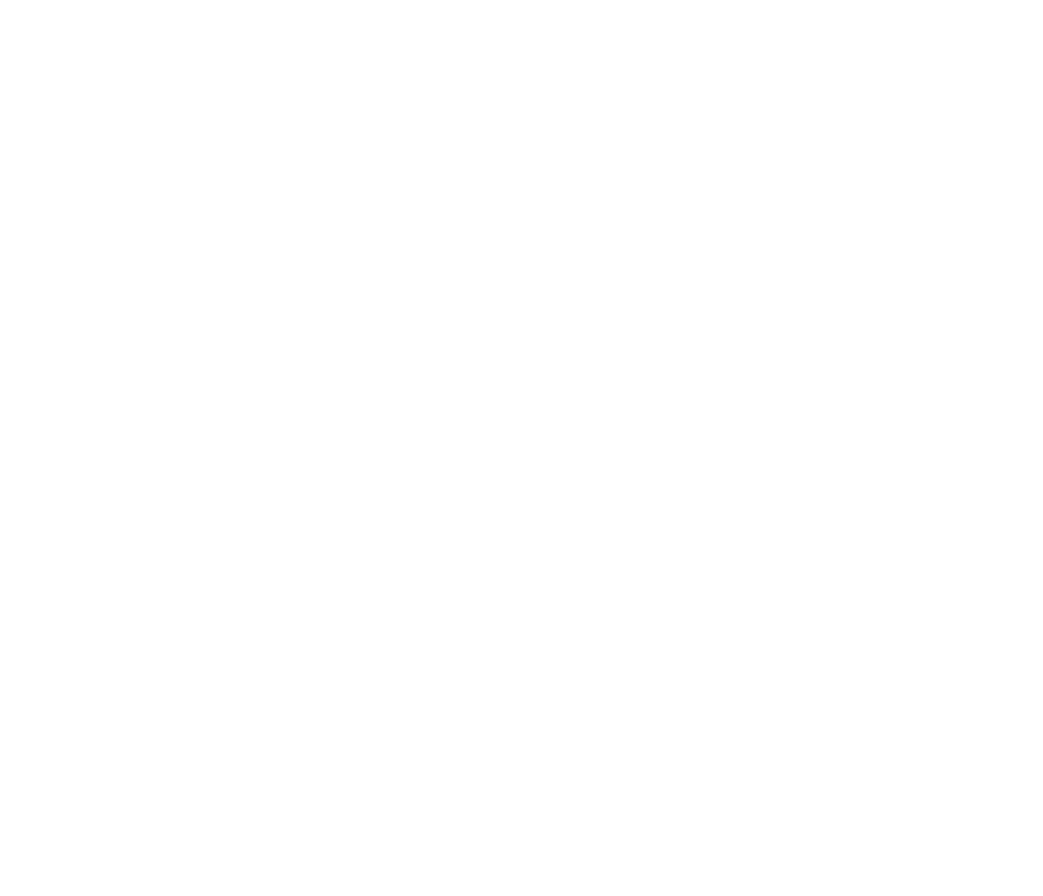
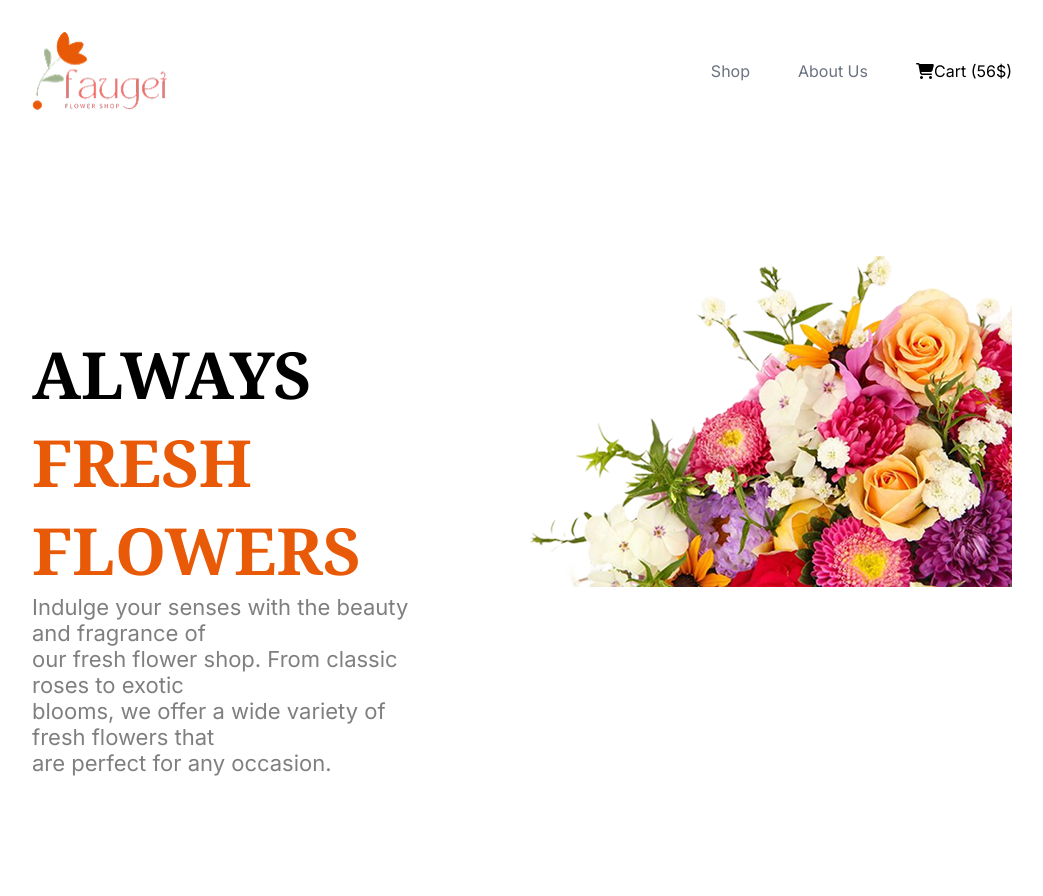
Before and after one commit to anirban-is-here/Assignment-2, a plain HTML site: page index.html in a window 1280 px wide. Shown: the whole page, without its empty margins (118-1161 px from the left). Before the commit the page ends 800 px from the top, so only its background shows below. Drawn offline with Linux system fonts and the light colour scheme.

Commit message:
header and banner for desktop part

```diff
--- a/index.html
+++ b/index.html
@@ -3,10 +3,37 @@
 <head>
     <meta charset="UTF-8">
     <meta name="viewport" content="width=device-width, initial-scale=1.0">
-    <title>Document</title>
+    <title>Assignment 02</title>
+    <script src="https://kit.fontawesome.com/067a4b8cfa.js" crossorigin="anonymous"></script>
+    <link rel="preconnect" href="https://fonts.googleapis.com">
+    <link rel="preconnect" href="https://fonts.gstatic.com" crossorigin>
+    <link href="https://fonts.googleapis.com/css2?family=Inter:ital,opsz,wght@0,14..32,100..900;1,14..32,100..900&family=Noto+Serif:ital,wght@0,100..900;1,100..900&display=swap" rel="stylesheet">
     <link rel="stylesheet" href="styles.css">
 </head>
-<body>
+<body class="noto-serif-normal">
+    <header class="header">
+        <img src="/assets/logo.png" alt="">
+        <div class="navbar">
+            <ul>
 
+                <li><a class="inter-normal text-gray" href="#">Shop</a></li>
+                <li><a class="inter-normal text-gray" href="#">About Us</a></li>
+                <li><a class="inter-normal text-black" href="#"><i class="fa fa-shopping-cart" aria-hidden="true"></i>Cart (56$)</a></li>
+            </ul>
+        </div>
+    </header>
+
+    <section class="banner">
+         <div class="left-banner">
+            <h1 class="title1 text-big-black">ALWAYS <span class="text-big-yellow">FRESH</span></h1>
+            <h1 class="title2 text-big-yellow">FLOWERS</h1>
+            <p class="description-banner inter inter-normal">
+                Indulge your senses with the beauty and fragrance of <br> our fresh flower shop. From classic roses to exotic <br>  blooms, we offer a wide variety of fresh flowers that <br> are perfect for any occasion.
+            </p>
+         </div>
+         <div class="right-banner">
+            <img src="/assets/hero-flower.png" alt="">
+         </div>
+    </section>
 </body>
 </html>
--- a/styles.css
+++ b/styles.css
@@ -0,0 +1,105 @@
+
+* {
+    padding: 0;
+    margin: 0
+}
+/*shared styles*/
+.inter-normal {
+  font-family: "Inter", sans-serif;
+  font-optical-sizing: auto;
+  font-weight: 400;
+  font-style: normal;
+
+}
+
+
+.noto-serif-normal {
+  font-family: "Noto Serif", serif;
+  font-optical-sizing: auto;
+  font-weight: 400          ;
+  font-style: normal;
+  font-variation-settings:
+    "wdth" 100;
+}
+
+body {
+    margin: 0 auto;
+}
+
+
+
+.inter {
+    font-size: 22px;
+    color: rgba(0, 0, 0, 0.5);
+    font-weight: 400;
+}
+
+.text-gray {
+    font-size: 16px;
+    color: rgba(107, 114, 128, 1);
+
+}
+.text-black {
+    font-size: 16px;
+    color: rgb(0, 0, 0);
+
+}
+.text-big-black {
+    font-size: 65px;
+    color: rgb(0, 0, 0);
+
+}
+.text-big-yellow {
+    font-size: 65px;
+    color: rgba(233, 90, 8, 1)
+
+}
+
+/*shared styles*/
+
+
+/*header styles*/
+
+.header {
+    display: flex;
+    justify-content: space-between;
+    align-items: center;
+    padding: 30px 150px 120px 150px;
+
+}
+
+.header img {
+    width: 135px;
+    height: 82px;
+}
+.header .navbar ul{
+    display: flex;
+    gap: 48px;
+
+}
+
+.header .navbar ul li {
+    list-style: none;
+}
+.header .navbar ul li a{
+    text-decoration: none;
+
+
+}
+
+/*banner styles*/
+.banner {
+    display: flex;
+    justify-content: space-between;
+    padding: 0 150px 120px 150px;
+
+}
+
+.right-banner img {
+    width: 570px;
+    height: 355px
+}
+
+.left-banner {
+    margin-top: 98px;
+}
```
